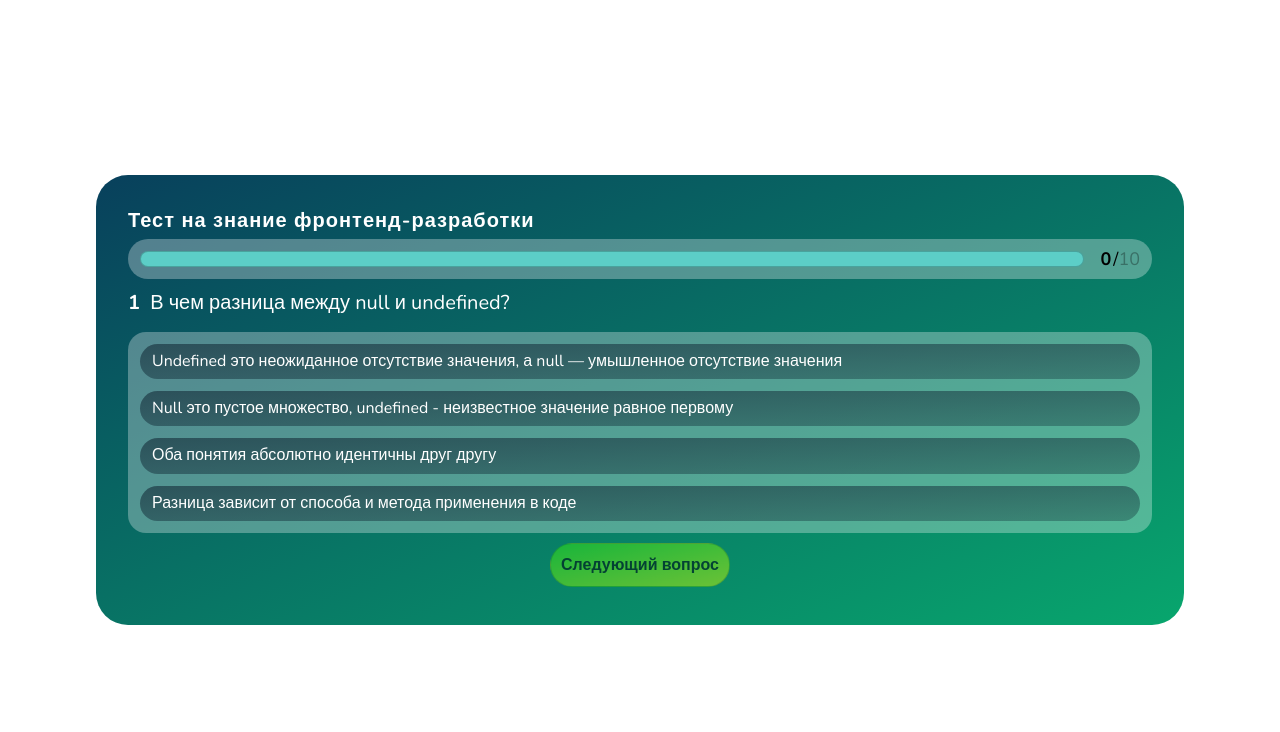
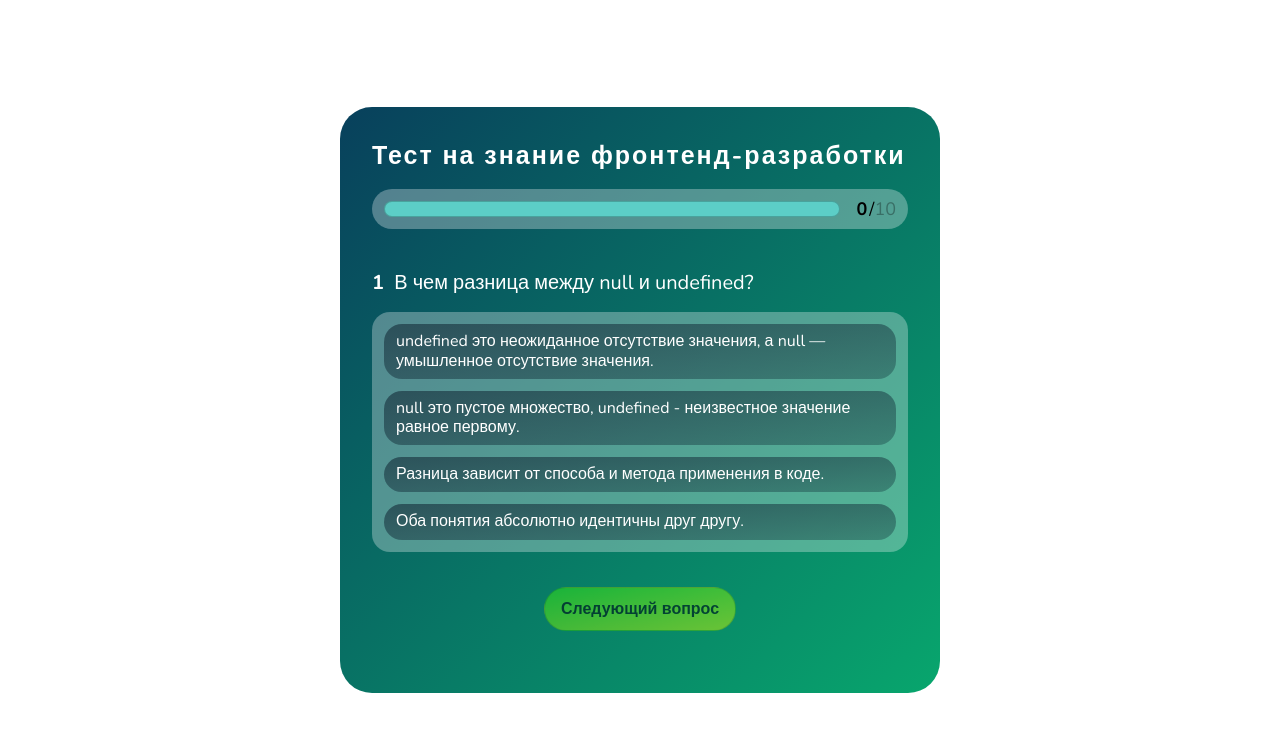
Before and after one commit to nick-stepanyan/qiuzz-application, a website: page index.html in a window 1280 px wide. Drawn offline with nearby package versions, Linux system fonts and the light colour scheme.

Commit message:
changed programmer code to show answers and qustions to random view

```diff
--- a/index.html
+++ b/index.html
@@ -23,13 +23,9 @@
         </div>
         <div id="question-wrap" class="quiz__question">
             <strong id="question-position">1</strong>
-            <span id="question">В чем разница между null и undefined?</span>
+            <span id="question"></span>
         </div>
         <div id="answers" class="quiz__answers">
-            <div data-id='0' class="quiz__answer">Undefined это неожиданное отсутствие значения, а null — умышленное отсутствие значения</div>
-            <div data-id='1' class="quiz__answer">Null это пустое множество, undefined - неизвестное значение равное первому</div>
-            <div data-id='2' class="quiz__answer">Оба понятия абсолютно идентичны друг другу</div>
-            <div data-id='3' class="quiz__answer">Разница зависит от способа и метода применения в коде</div>
         </div>
         <div class="sentense">
             <p id="message"></p>
--- a/index.js
+++ b/index.js
@@ -1,6 +1,7 @@
 const dom = {
     title: document.getElementById('title'),
     totalQuestions: document.getElementById('total-questions'),
+    question: document.getElementById('question'),
     sentense: document.getElementById('message'),
     progress: {
         progressFill: document.getElementById('progress-fill'),
@@ -20,14 +21,25 @@ const dom = {
         questionsCount: document.getElementById('result__total-questions'),
     }
 }
+
+let step = 0;
+
+const firstBlockAnswers = (step) => {
+    dom.question.textContent = data.questions[step].question;
+    const answers = data.questions[step].answers;
+    return dom.answers.innerHTML = buildAnswers(answers);
+};
+firstBlockAnswers(step);
+
+
+
 dom.title.textContent = data.title;
 dom.totalQuestions.textContent = data.questions.length;
 
+let validAnswersCount = 0;
+let totalSteps = data.questions.length;
 
 
-let totalSteps = data.questions.length;
-let step = 0;
-let validAnswersCount = 0;
 
 //Клик по кнопке - следующий вопрос.
 dom.next.onclick = () => {
@@ -51,8 +63,6 @@ function renderQuiz(total, step) {
     } else if (step === total) {
         renderResults();
     }
-
-
 };
 
 
@@ -68,7 +78,7 @@ function renderProgress(total, step) {
 
 //Отрисовка вопроса
 function renderQuestion(step) {
-    dom.step.questionPosition.innerHTML = `${step + 1})`
+    dom.step.questionPosition.innerHTML = `${step + 1}`
     dom.step.question.innerHTML = data.questions[step].question;
 };
 
@@ -79,12 +89,15 @@ function renderQuestion(step) {
 function buildAnswers(answers) {
     const answersHtml = [];
     answers.forEach((answer, idx) => {
-        const html = `<div class="quiz__answer" data-id="${idx}">${answer}</div>`
+        const html = `<div class="quiz__answer" data-id="${idx}">${answer}</div>`;
+
         answersHtml.push(html);
     });
-
+    answersHtml.sort(() => Math.random() - 0.5);
     return answersHtml.join('');
 }
+
+
 
 // Отрисовка ответов
 
@@ -111,7 +124,6 @@ dom.answers.onclick = (event) => {
 
 function checkAnswer(step, answer) {
     const validAnswerId = data.questions[step].validAnswer;
-    console.log(answer, validAnswerId)
     return validAnswerId === ++answer;
 };
 
@@ -120,7 +132,6 @@ function checkAnswer(step, answer) {
 // Block answers
 function isDisableAnswers(isDisable) {
     if (isDisable) {
-        console.log(23);
         dom.answers.classList.add('quiz__answers-disable');
     }
 };
@@ -128,7 +139,6 @@ function isDisableAnswers(isDisable) {
 
 // Block button
 function isDisableButton(isDisable) {
-    console.log(isDisable)
     if (isDisable) {
         dom.next.classList.add('quiz__btn-disable');
     } else {
@@ -151,7 +161,7 @@ function renderResults() {
     dom.result.validAnswers.innerHTML = validAnswersCount;
     dom.result.questionsCount.innerHTML = totalSteps;
     const validAnswersCountPercent = (validAnswersCount / totalSteps) * 100;
-    console.log(typeof validAnswersCountPercent)
+
     if (validAnswersCountPercent === 0) {
         dom.sentense.textContent = 'Очень плохой результат. Мало того, что ты ничего не смыслишь в этой теме, так ты ещё и неудачник, из вопросов не угадать ни одного это надо быть крупным придурком и неудачником одновременно! Жесть... ну ты тупень, лучше открой окно и сделай шаг на встречу другой жизни! Шучу-шучу, это же юмор, понимать надо. Есть разные профессии в жизни, например, подниматель пингвинов! Подумай об этом))) ';
     } else if (validAnswersCountPercent < 50) {
--- a/media.css
+++ b/media.css
@@ -101,7 +101,8 @@
     }
 }
 
-@media screen and (min-width: 600px) and (max-width: 1700px) {
+
+/* @media screen and (min-width: 600px) and (max-width: 1700px) {
     .quiz {
         width: 85%;
         height: 450px;
@@ -130,4 +131,4 @@
     .quiz__result {
         margin-top: -80px;
     }
-}
+} */
--- a/style.css
+++ b/style.css
@@ -167,7 +167,7 @@
         border: 1px solid rgb(0 0 0 / 21%);
         padding: 10px 16px;
         display: inline-block;
-        margin: 24px auto 40px;
+        margin: 35px auto 30px;
         font-weight: 700;
         border-radius: 100px;
         cursor: pointer;
```
